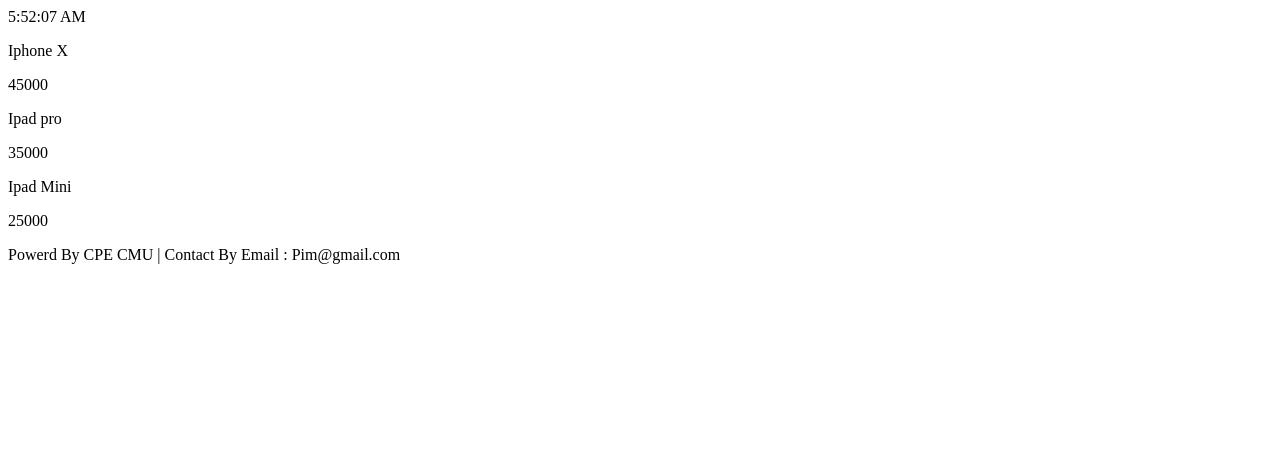
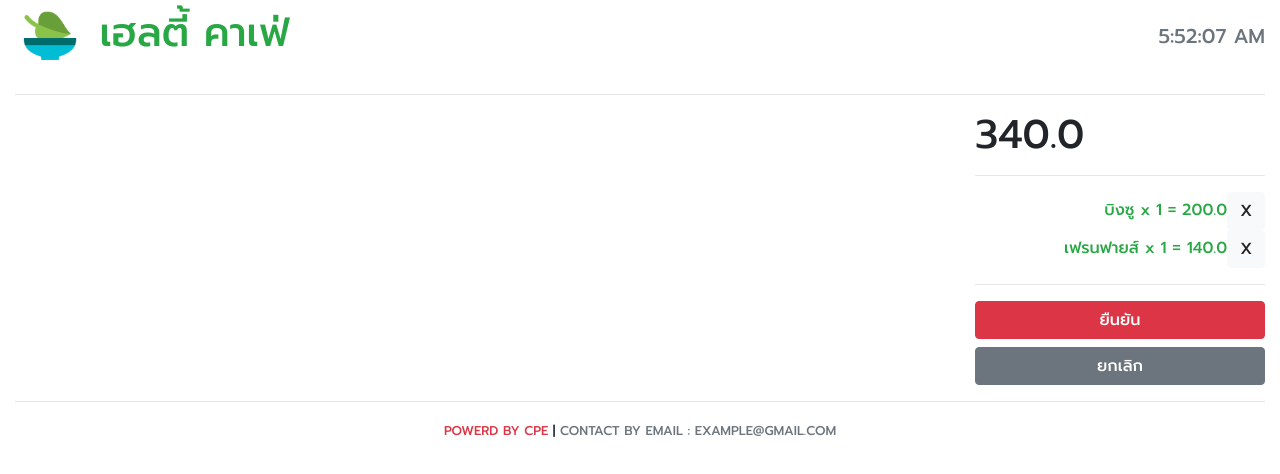
Before and after one commit to Pimgear47/HealthyCafe-cashier, a React (Create React App) app: page / in a window 1280 px wide. Shown: the top 474 px of the page. Built offline with nearby package versions, Linux system fonts and the light colour scheme.

Commit message:
13/2/2562 12.51

```diff
--- /dev/null
+++ b/src/App.css
@@ -0,0 +1,18 @@
+@font-face{
+    font-family: 'Prompt-Regular';
+    src: url('/fonts/Prompt-Regular.ttf');
+}
+
+@font-face{
+    font-family: 'Prompt-Medium';
+    src: url('/fonts/Prompt-Medium.ttf');
+}
+
+@font-face{
+    font-family: 'Prompt-Bold';
+    src: url('/fonts/Prompt-Bold.ttf');
+}
+
+้h1, h1, h2, h3, h4, h5, h6, .title {
+    font-family: 'Prompt-Medium';
+}
--- a/src/App.js
+++ b/src/App.js
@@ -1,17 +1,37 @@
+import './App.css';
 import React, { Component } from 'react';
 import Header from "./components/Header";
 import Footer from "./components/Footer";
-import ProductItem from "./components/Product/ProductItem";
+import Monitor from "./components/Monitor/Monitor";
 
 class App extends Component {
+
+  constructor(props) {
+    super(props);
+    this.state = { products: " " };
+  }
+
+  componentDidMount() {
+    this.setState({
+      products: [
+        { productId: 1, productName: "สลัดผัก", unitPrice: "120", thumbnail: "/images/product/1.jpg" },
+        { productId: 2, productName: "ไก่ทอด", unitPrice: "90", thumbnail: "/images/product/2.jpg" },
+        { productId: 3, productName: "บิงซู", unitPrice: "200", thumbnail: "/images/product/3.jpg" },
+        { productId: 4, productName: "เฟรนฟราย", unitPrice: "140", thumbnail: "/images/product/4.jpg" },
+        { productId: 5, productName: "เค้ก 3 ชั้น", unitPrice: "200", thumbnail: "/images/product/5.jpg" },
+        { productId: 6, productName: "กาแฟ เฮลตี้ฟู้ด", unitPrice: "140", thumbnail: "/images/product/6.jpg" }
+      ]
+    })
+  }
+
   render() {
     return (
       <div>
         <Header />
-        <ProductItem productName="Iphone X" unitPrice="45000" />
-        <ProductItem productName="Ipad pro" unitPrice="35000" />
-        <ProductItem productName="Ipad Mini" unitPrice="25000" />
-        <Footer company="CPE CMU" email="Pim@gmail.com"/>
+
+        <Monitor products={this.state.products} />
+
+        <Footer company="CPE" email="Example@gmail.com" />
       </div>
     );
   }
--- a/src/components/Footer.js
+++ b/src/components/Footer.js
@@ -1,10 +1,17 @@
 import React from "react";
 
 const Footer = (props) => {
-    const {company,email} = props;
+    const { company, email } = props;
 
     return (
-        <div>Powerd By {company} | Contact By Email : {email}</div>
+        <div className="container-fluid">
+            <hr />
+            <div className="text-center title text-uppercase">
+                <small>
+                    <span className="text-danger">Powerd By {company}</span> | <span className="text-muted">Contact By Email : {email}</span>
+                </small>
+            </div>
+        </div>
     )
 }
 
--- a/src/components/Header.js
+++ b/src/components/Header.js
@@ -1,37 +1,53 @@
-import React,{Component} from "react";
+import React, { Component } from "react";
 
 // const Header = () => {
 //     return <h1>Header</h1>;
 // }
 
-class Header extends Component{
+class Header extends Component {
 
-    constructor(props){
+    constructor(props) {
         super(props);
-        this.state = {date : new Date()}; //object date of this state
+        this.state = { date: new Date() }; //object date of this state
     }
 
-    componentDidMount(){
+    componentDidMount() {
         this.timerID = setInterval(() => this.tick(), 1000); //1000millisec
         //setInterval is order it work (method,every time?)
     }
 
-    componentDidUpdate(){
+    componentDidUpdate() {
 
     }
 
-    componentWillUnmount(){
+    componentWillUnmount() {
         clearInterval(this.timerID);
     }
 
     tick() { //for change data in state
         //this.state = {date : new Date()}; //not ok
-        this.setState({date : new Date()});
+        this.setState({ date: new Date() });
     }
 
     render() { //if data has change it always render
-        return (
-            <div>{this.state.date.toLocaleTimeString()}</div> //.toLocaleTimeString is select from of Date()
+        //const style = { height: 70, marginTop: 50 };
+
+        return ( //.toLocaleTimeString is select from of Date()
+            <div className="container-fluid">
+                <div className="row">
+                    <div className="col-md-8 text-left">
+                        <h1 className="text-success">
+                            <img style={{ height: 70 }} src="/images/logo/logo.png" alt="" /> เฮลตี้ คาเฟ่
+                        </h1>
+                    </div>
+                    <div className="col-md-4 text-right">
+                        <h5 className="text-muted mt-4">
+                            {this.state.date.toLocaleTimeString()}
+                        </h5>
+                    </div>
+                </div>
+                <hr />
+            </div>
         )
     }
 }
--- /dev/null
+++ b/src/components/Monitor/Calculator.js
@@ -0,0 +1,28 @@
+import React, { Component } from 'react';
+
+class Calculator extends Component {
+
+    render() {
+        return (
+            <div>
+                <h1>340.0</h1>
+                <hr />
+                <ul className="list-unstyled">
+                    <li className="text-right text-success title">
+                        บิงซู x 1 = 200.0
+                        <button className="btn btn-light btn-small title">X</button>
+                    </li>
+                    <li className="text-right text-success title">
+                        เฟรนฟายส์ x 1 = 140.0
+                        <button className="btn btn-light btn-small title">X</button>
+                    </li>
+                </ul>
+                <hr />
+                <button className="btn btn-block btn-danger title">ยืนยัน</button>
+                <button className="btn btn-block btn-secondary title">ยกเลิก</button>
+            </div>
+        );
+    }
+}
+
+export default Calculator;
--- /dev/null
+++ b/src/components/Monitor/Monitor.js
@@ -0,0 +1,23 @@
+import React, { Component } from 'react';
+import Calculator from "./Calculator";
+import ProductList from "../Product/ProductList";
+
+class Monitor extends Component {
+
+    render() {
+        return (
+            <div className="container-fluid">
+                <div className="row">
+                    <div className="col-md-9">
+                        <ProductList />
+                    </div>
+                    <div className="col-md-3">
+                        <Calculator />
+                    </div>
+                </div>
+            </div>
+        );
+    }
+}
+
+export default Monitor;
--- /dev/null
+++ b/src/components/Product/ProductList.js
@@ -0,0 +1,25 @@
+import React, { Component } from 'react';
+import ProductItem from "./ProductItem";
+
+class ProductList extends Component {
+
+    showProducts() {
+        if (this.props.products) {
+            return this.props.products.map(
+                product => (
+                    <ProductItem productName={product.productName} unitPrice={product.unitPrice} />
+                )
+            )
+        }
+    }
+
+    render() {
+        return (
+            <div className="row">
+                {this.showProducts()}
+            </div>
+        );
+    }
+}
+
+export default ProductList;
--- a/src/index.js
+++ b/src/index.js
@@ -1,3 +1,4 @@
+import 'bootstrap/dist/css/bootstrap.min.css';
 import React from 'react';
 import ReactDOM from 'react-dom';
 import App from './App';
```
Also changed, not shown: src/components/Product/ProductItem.js (+0 -10 lines).
